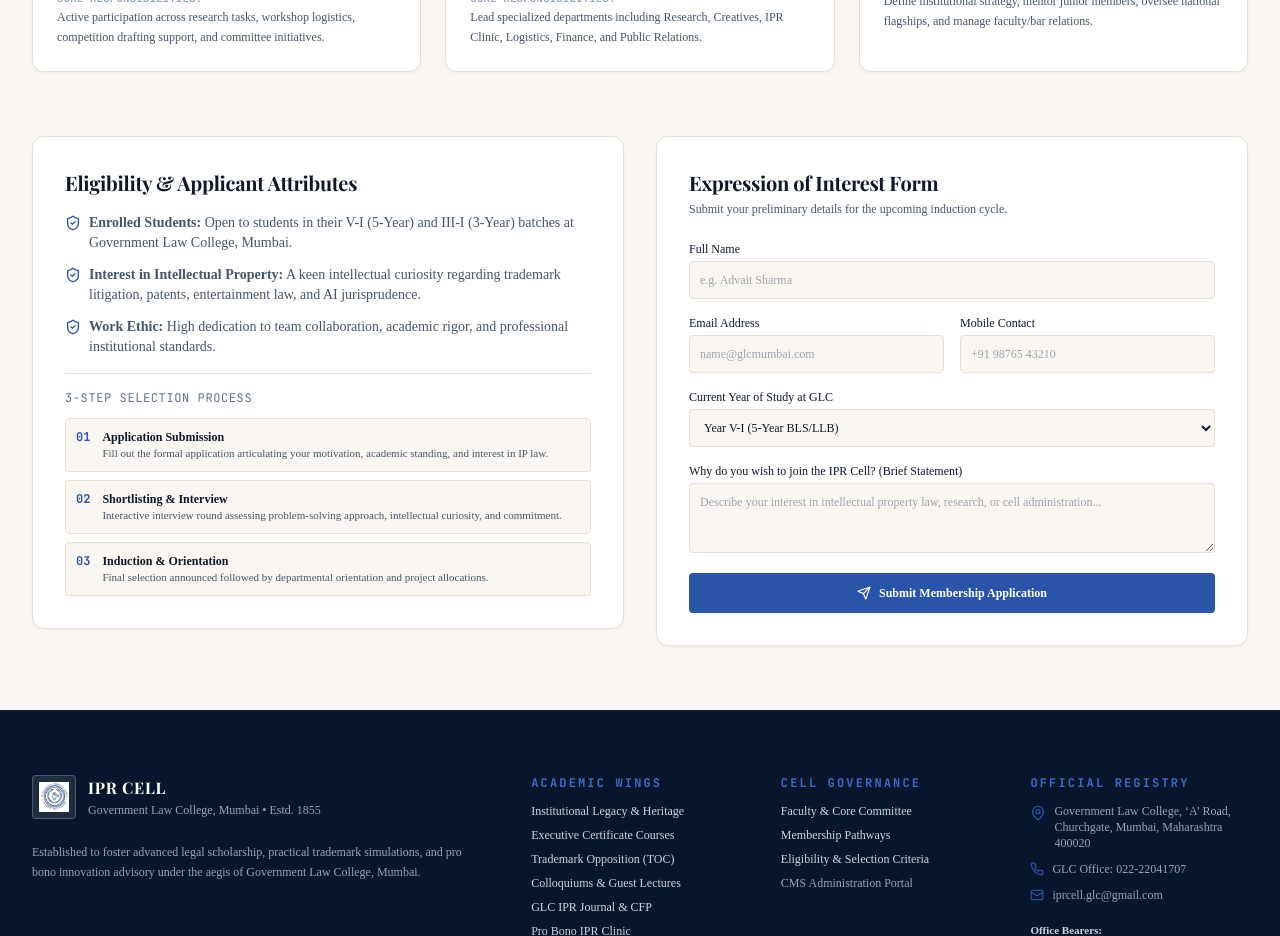
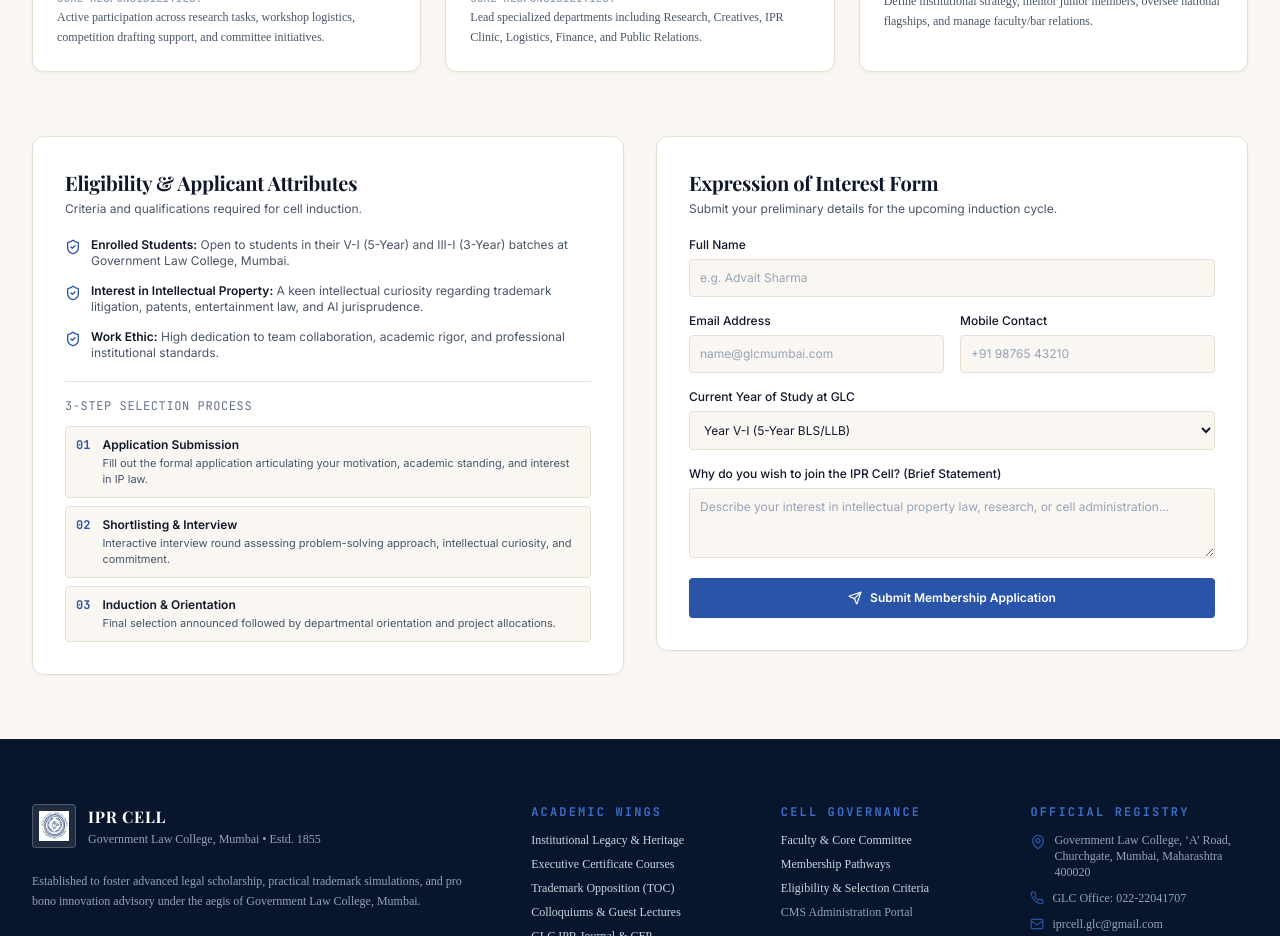
Before and after one commit to iprcglctech/iprcell, a Next.js app: page /join in a window 1280 px wide. Shown: the part 1040-1976 px from the top of the page. Built offline with nearby package versions, Linux system fonts and the light colour scheme; a web font is replaced by a local one.

Commit message:
feat: add global styles and implement the join page with membership details and interest form

```diff
--- a/src/app/contact/page.tsx
+++ b/src/app/contact/page.tsx
@@ -121,20 +121,22 @@
           </div>
 
           {/* Right Column: Contact Inquiry Form */}
-          <div className="lg:col-span-7 bg-white border border-surface-border rounded-xl p-6 sm:p-8 shadow-subtle">
-            <h2 className="text-2xl font-serif font-bold text-ink mb-1">
-              Send an Institutional Inquiry
-            </h2>
-            <p className="text-xs text-slate-muted mb-6">
-              Inquire regarding the Trademark Opposition Competition, Certificate Courses, or Journal submissions.
-            </p>
+          <div className="lg:col-span-7 bg-white border border-surface-border rounded-xl p-6 sm:p-8 shadow-subtle space-y-5">
+            <div>
+              <h2 className="text-2xl font-serif font-bold text-ink">
+                Send an Institutional Inquiry
+              </h2>
+              <p className="text-xs text-slate-muted mt-1">
+                Inquire regarding the Trademark Opposition Competition, Certificate Courses, or Journal submissions.
+              </p>
+            </div>
 
             {formSent ? (
-              <div className="p-8 bg-electric/10 border border-electric/30 rounded-lg text-center space-y-3">
+              <div className="p-8 bg-electric/10 border border-electric/30 rounded-lg text-center space-y-3 font-sans">
                 <CheckCircle2 className="w-12 h-12 text-electric mx-auto" />
                 <h3 className="text-lg font-serif font-bold text-ink">Inquiry Submitted</h3>
                 <p className="text-xs text-slate-muted max-w-md mx-auto">
-                  Thank you, <strong>{formData.name}</strong>. Your message has been logged with the secretariat. A representative will get back to you shortly.
+                  Thank you, <strong className="text-ink">{formData.name}</strong>. Your message has been logged with the secretariat. A representative will get back to you shortly.
                 </p>
                 <button
                   onClick={() => setFormSent(false)}
@@ -144,52 +146,52 @@
                 </button>
               </div>
             ) : (
-              <form onSubmit={handleSubmit} className="space-y-4 text-xs">
+              <form onSubmit={handleSubmit} className="space-y-4 text-xs font-sans">
                 <div className="grid grid-cols-1 sm:grid-cols-2 gap-4">
                   <div>
-                    <label className="block font-medium text-ink mb-1">Your Full Name</label>
+                    <label className="block font-medium text-ink mb-1.5">Your Full Name</label>
                     <input
                       type="text"
                       required
                       value={formData.name}
                       onChange={(e) => setFormData({ ...formData, name: e.target.value })}
                       placeholder="e.g. Adv. Rohit Verma"
-                      className="w-full p-2.5 rounded border border-surface-border focus:border-electric focus:outline-none bg-surface-offwhite"
+                      className="w-full p-2.5 rounded border border-surface-border focus:border-electric focus:outline-none bg-surface-offwhite font-sans text-xs text-ink placeholder:text-slate-400"
                     />
                   </div>
 
                   <div>
-                    <label className="block font-medium text-ink mb-1">Your Email</label>
+                    <label className="block font-medium text-ink mb-1.5">Your Email</label>
                     <input
                       type="email"
                       required
                       value={formData.email}
                       onChange={(e) => setFormData({ ...formData, email: e.target.value })}
                       placeholder="rohit@example.com"
-                      className="w-full p-2.5 rounded border border-surface-border focus:border-electric focus:outline-none bg-surface-offwhite"
+                      className="w-full p-2.5 rounded border border-surface-border focus:border-electric focus:outline-none bg-surface-offwhite font-sans text-xs text-ink placeholder:text-slate-400"
                     />
                   </div>
                 </div>
 
                 <div className="grid grid-cols-1 sm:grid-cols-2 gap-4">
                   <div>
-                    <label className="block font-medium text-ink mb-1">Mobile / WhatsApp Number</label>
+                    <label className="block font-medium text-ink mb-1.5">Mobile / WhatsApp Number</label>
                     <input
                       type="tel"
                       required
                       value={formData.mobile}
                       onChange={(e) => setFormData({ ...formData, mobile: e.target.value })}
                       placeholder="+91 98765 43210"
-                      className="w-full p-2.5 rounded border border-surface-border focus:border-electric focus:outline-none bg-surface-offwhite"
+                      className="w-full p-2.5 rounded border border-surface-border focus:border-electric focus:outline-none bg-surface-offwhite font-sans text-xs text-ink placeholder:text-slate-400"
                     />
                   </div>
 
                   <div>
-                    <label className="block font-medium text-ink mb-1">Subject Area</label>
+                    <label className="block font-medium text-ink mb-1.5">Subject Area</label>
                     <select
                       value={formData.subject}
                       onChange={(e) => setFormData({ ...formData, subject: e.target.value })}
-                      className="w-full p-2.5 rounded border border-surface-border focus:border-electric focus:outline-none bg-surface-offwhite"
+                      className="w-full p-2.5 rounded border border-surface-border focus:border-electric focus:outline-none bg-surface-offwhite font-sans text-xs text-ink"
                     >
                       <option>Trademark Opposition Competition (TOC)</option>
                       <option>Certificate Course Inquiry</option>
@@ -201,20 +203,20 @@
                 </div>
 
                 <div>
-                  <label className="block font-medium text-ink mb-1">Your Message</label>
+                  <label className="block font-medium text-ink mb-1.5">Your Message</label>
                   <textarea
                     rows={5}
                     required
                     value={formData.message}
                     onChange={(e) => setFormData({ ...formData, message: e.target.value })}
                     placeholder="Provide details regarding your query or institutional collaboration request..."
-                    className="w-full p-2.5 rounded border border-surface-border focus:border-electric focus:outline-none bg-surface-offwhite"
+                    className="w-full p-2.5 rounded border border-surface-border focus:border-electric focus:outline-none bg-surface-offwhite font-sans text-xs text-ink placeholder:text-slate-400"
                   />
                 </div>
 
                 <button
                   type="submit"
-                  className="inline-flex items-center space-x-2 bg-electric hover:bg-electric-dark text-white font-semibold px-6 py-3 rounded shadow-sm transition-all"
+                  className="inline-flex items-center space-x-2 bg-electric hover:bg-electric-dark text-white font-semibold px-6 py-3 rounded shadow-sm transition-all font-sans"
                 >
                   <Send className="w-3.5 h-3.5" />
                   <span>Send Official Message</span>
--- a/src/app/join/page.tsx
+++ b/src/app/join/page.tsx
@@ -112,23 +112,29 @@
         </div>
 
         {/* Eligibility & Selection Process */}
-        <div className="grid grid-cols-1 lg:grid-cols-12 gap-8 items-start">
-          <div className="lg:col-span-6 bg-white border border-surface-border rounded-xl p-6 sm:p-8 space-y-4 shadow-subtle">
+        <div className="grid grid-cols-1 lg:grid-cols-12 gap-8 items-start font-sans">
+          <div className="lg:col-span-6 bg-white border border-surface-border rounded-xl p-6 sm:p-8 space-y-5 shadow-subtle">
+            <div>
               <h3 className="text-xl font-serif font-bold text-ink">
                 Eligibility & Applicant Attributes
               </h3>
-            <ul className="space-y-3 text-xs sm:text-sm text-slate-muted">
-              <li className="flex items-start space-x-2">
+              <p className="text-xs text-slate-muted mt-1">
+                Criteria and qualifications required for cell induction.
+              </p>
+            </div>
+
+            <ul className="space-y-3.5 text-xs text-slate-muted">
+              <li className="flex items-start space-x-2.5">
                 <ShieldCheck className="w-4 h-4 text-electric shrink-0 mt-0.5" />
-                <span><strong>Enrolled Students:</strong> Open to students in their V-I (5-Year) and III-I (3-Year) batches at Government Law College, Mumbai.</span>
+                <span><strong className="text-ink font-semibold">Enrolled Students:</strong> Open to students in their V-I (5-Year) and III-I (3-Year) batches at Government Law College, Mumbai.</span>
               </li>
-              <li className="flex items-start space-x-2">
+              <li className="flex items-start space-x-2.5">
                 <ShieldCheck className="w-4 h-4 text-electric shrink-0 mt-0.5" />
-                <span><strong>Interest in Intellectual Property:</strong> A keen intellectual curiosity regarding trademark litigation, patents, entertainment law, and AI jurisprudence.</span>
+                <span><strong className="text-ink font-semibold">Interest in Intellectual Property:</strong> A keen intellectual curiosity regarding trademark litigation, patents, entertainment law, and AI jurisprudence.</span>
               </li>
-              <li className="flex items-start space-x-2">
+              <li className="flex items-start space-x-2.5">
                 <ShieldCheck className="w-4 h-4 text-electric shrink-0 mt-0.5" />
-                <span><strong>Work Ethic:</strong> High dedication to team collaboration, academic rigor, and professional institutional standards.</span>
+                <span><strong className="text-ink font-semibold">Work Ethic:</strong> High dedication to team collaboration, academic rigor, and professional institutional standards.</span>
               </li>
             </ul>
 
@@ -142,7 +148,7 @@
                     <span className="font-mono text-electric font-bold">{step.step}</span>
                     <div>
                       <div className="font-semibold text-ink">{step.name}</div>
-                      <div className="text-slate-muted text-[11px]">{step.detail}</div>
+                      <div className="text-slate-muted text-[11px] mt-0.5">{step.detail}</div>
                     </div>
                   </div>
                 ))}
@@ -151,20 +157,22 @@
           </div>
 
           {/* Membership Interest Form */}
-          <div className="lg:col-span-6 bg-white border border-surface-border rounded-xl p-6 sm:p-8 shadow-subtle">
-            <h3 className="text-xl font-serif font-bold text-ink mb-1">
+          <div className="lg:col-span-6 bg-white border border-surface-border rounded-xl p-6 sm:p-8 shadow-subtle space-y-5">
+            <div>
+              <h3 className="text-xl font-serif font-bold text-ink">
                 Expression of Interest Form
               </h3>
-            <p className="text-xs text-slate-muted mb-6">
+              <p className="text-xs text-slate-muted mt-1">
                 Submit your preliminary details for the upcoming induction cycle.
               </p>
+            </div>
 
             {formSubmitted ? (
               <div className="p-6 bg-electric/10 border border-electric/30 rounded-lg text-center space-y-3">
                 <CheckCircle2 className="w-10 h-10 text-electric mx-auto" />
                 <h4 className="text-base font-serif font-bold text-ink">Application Received</h4>
                 <p className="text-xs text-slate-muted">
-                  Thank you, <strong>{formData.name}</strong>. Your expression of interest has been registered. The secretariat will notify you regarding the interview schedule.
+                  Thank you, <strong className="text-ink">{formData.name}</strong>. Your expression of interest has been registered. The secretariat will notify you regarding the interview schedule.
                 </p>
                 <button
                   onClick={() => setFormSubmitted(false)}
@@ -174,50 +182,50 @@
                 </button>
               </div>
             ) : (
-              <form onSubmit={handleSubmit} className="space-y-4 text-xs">
+              <form onSubmit={handleSubmit} className="space-y-4 text-xs font-sans">
                 <div>
-                  <label className="block font-medium text-ink mb-1">Full Name</label>
+                  <label className="block font-medium text-ink mb-1.5">Full Name</label>
                   <input
                     type="text"
                     required
                     value={formData.name}
                     onChange={(e) => setFormData({ ...formData, name: e.target.value })}
                     placeholder="e.g. Advait Sharma"
-                    className="w-full p-2.5 rounded border border-surface-border focus:border-electric focus:outline-none bg-surface-offwhite"
+                    className="w-full p-2.5 rounded border border-surface-border focus:border-electric focus:outline-none bg-surface-offwhite font-sans text-xs text-ink placeholder:text-slate-400"
                   />
                 </div>
 
                 <div className="grid grid-cols-1 sm:grid-cols-2 gap-4">
                   <div>
-                    <label className="block font-medium text-ink mb-1">Email Address</label>
+                    <label className="block font-medium text-ink mb-1.5">Email Address</label>
                     <input
                       type="email"
                       required
                       value={formData.email}
                       onChange={(e) => setFormData({ ...formData, email: e.target.value })}
                       placeholder="name@glcmumbai.com"
-                      className="w-full p-2.5 rounded border border-surface-border focus:border-electric focus:outline-none bg-surface-offwhite"
+                      className="w-full p-2.5 rounded border border-surface-border focus:border-electric focus:outline-none bg-surface-offwhite font-sans text-xs text-ink placeholder:text-slate-400"
                     />
                   </div>
                   <div>
-                    <label className="block font-medium text-ink mb-1">Mobile Contact</label>
+                    <label className="block font-medium text-ink mb-1.5">Mobile Contact</label>
                     <input
                       type="tel"
                       required
                       value={formData.phone}
                       onChange={(e) => setFormData({ ...formData, phone: e.target.value })}
                       placeholder="+91 98765 43210"
-                      className="w-full p-2.5 rounded border border-surface-border focus:border-electric focus:outline-none bg-surface-offwhite"
+                      className="w-full p-2.5 rounded border border-surface-border focus:border-electric focus:outline-none bg-surface-offwhite font-sans text-xs text-ink placeholder:text-slate-400"
                     />
                   </div>
                 </div>
 
                 <div>
-                  <label className="block font-medium text-ink mb-1">Current Year of Study at GLC</label>
+                  <label className="block font-medium text-ink mb-1.5">Current Year of Study at GLC</label>
                   <select
                     value={formData.yearOfStudy}
                     onChange={(e) => setFormData({ ...formData, yearOfStudy: e.target.value })}
-                    className="w-full p-2.5 rounded border border-surface-border focus:border-electric focus:outline-none bg-surface-offwhite"
+                    className="w-full p-2.5 rounded border border-surface-border focus:border-electric focus:outline-none bg-surface-offwhite font-sans text-xs text-ink"
                   >
                     <option>Year V-I (5-Year BLS/LLB)</option>
                     <option>Year III-I (3-Year LLB)</option>
@@ -227,7 +235,7 @@
                 </div>
 
                 <div>
-                  <label className="block font-medium text-ink mb-1">
+                  <label className="block font-medium text-ink mb-1.5">
                     Why do you wish to join the IPR Cell? (Brief Statement)
                   </label>
                   <textarea
@@ -236,13 +244,13 @@
                     value={formData.statement}
                     onChange={(e) => setFormData({ ...formData, statement: e.target.value })}
                     placeholder="Describe your interest in intellectual property law, research, or cell administration..."
-                    className="w-full p-2.5 rounded border border-surface-border focus:border-electric focus:outline-none bg-surface-offwhite"
+                    className="w-full p-2.5 rounded border border-surface-border focus:border-electric focus:outline-none bg-surface-offwhite font-sans text-xs text-ink placeholder:text-slate-400"
                   />
                 </div>
 
                 <button
                   type="submit"
-                  className="w-full inline-flex items-center justify-center space-x-2 bg-electric hover:bg-electric-dark text-white font-semibold py-3 rounded shadow-sm transition-all"
+                  className="w-full inline-flex items-center justify-center space-x-2 bg-electric hover:bg-electric-dark text-white font-semibold py-3 rounded shadow-sm transition-all font-sans"
                 >
                   <Send className="w-3.5 h-3.5" />
                   <span>Submit Membership Application</span>
```
Also changed, not shown: src/app/globals.css (+9 -2 lines). Lines whose indentation alone changed are shown as unchanged.
